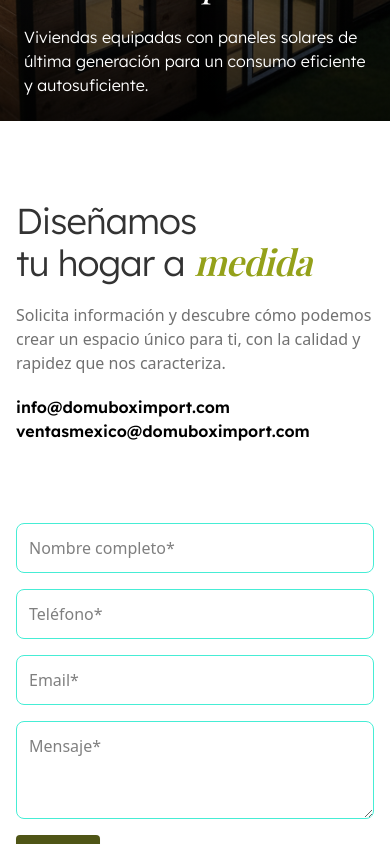
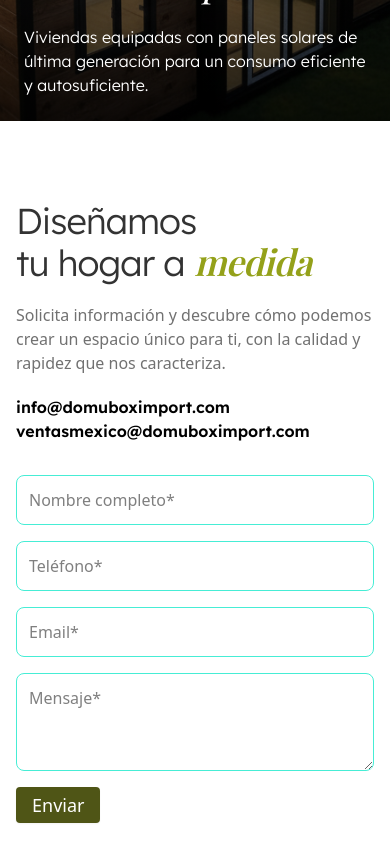
Before and after one commit to diego011294/domubox-landing, a Next.js app: page / in a window 390 px wide. Shown: the part 5760-6604 px from the top of the page. Built offline with nearby package versions, Linux system fonts and the light colour scheme; a web font is replaced by a local one.

Commit message:
Corregidos margenes y responsive en tablet

```diff
--- a/components/footer/Footer.tsx
+++ b/components/footer/Footer.tsx
@@ -5,7 +5,7 @@ export default function Footer() {
   return (
     <footer className="bg-brand text-white py-20 text-center w-full px-4">
       <div className="flex flex-col-reverse md:flex-col justify-center items-center text-sm max-w-[1300px] mx-auto">
-        <div className="font-dmsans text-[14px] text-gray-300 flex flex-col-reverse md:flex-row justify-between items-center pt-5 mt-10 border-t-1 md:border-b-1 md:border-t-0 md:mb-5 md:pb-2 gap-5 border-separator w-full">
+        <div className="font-dmsans text-[14px] text-gray-300 flex flex-col-reverse md:flex-row justify-between items-center md:items-end pt-5 mt-10 border-t-1 md:border-b-1 md:border-t-0 md:mb-5 md:pb-2 gap-5 border-separator w-full">
           <div className="flex flex-col md:flex-row gap-4 pt-6 items-center">
             <p>&copy; {new Date().getFullYear()} DOMUBOX IMPORT.</p>
           <div className="flex gap-2">
--- a/components/formpresupuesto/FormPresupuesto.tsx
+++ b/components/formpresupuesto/FormPresupuesto.tsx
@@ -13,7 +13,7 @@ export default function FormPresupuesto() {
   return (
     <div
       ref={containerRef}
-      className="max-w-[1300px] mx-auto flex flex-col lg:flex-row py-20 lg:py-40 px-4 items-center justify-between gap-20"
+      className="max-w-[1300px] mx-auto flex flex-col lg:flex-row py-20 lg:py-40 px-4 items-center justify-between gap-8 md:gap-20"
     >
       <div className="flex flex-col w-full gap-5">
         <h2 className="text-4xl lg:text-5xl font-light tracking-tight font-lexend text-tipo w-full opacity-0">
--- a/components/modelos/Modelos.tsx
+++ b/components/modelos/Modelos.tsx
@@ -294,7 +294,7 @@ export default function Modelos({
         </div>
 
         {/* Galería + Acordeón */}
-        <div className="flex flex-col lg:flex-row gap-6 lg:gap-16">
+        <div className="flex flex-col xl:flex-row gap-6 lg:gap-16">
           {/* Galería */}
           <div className="flex flex-col-reverse xl:flex-row gap-4">
             {/* Miniaturas */}
@@ -320,7 +320,7 @@ export default function Modelos({
 
             {/* Imagen principal */}
             <div
-              className="relative w-full lg:w-[600px] h-[300px] md:h-[480px] rounded-md overflow-hidden select-none"
+              className="relative w-full lg:w-full xl:w-[600px] h-[300px] md:h-[480px] rounded-md overflow-hidden select-none"
               onPointerDown={onPointerDown}
               onPointerUp={onPointerUp}
             >
```
